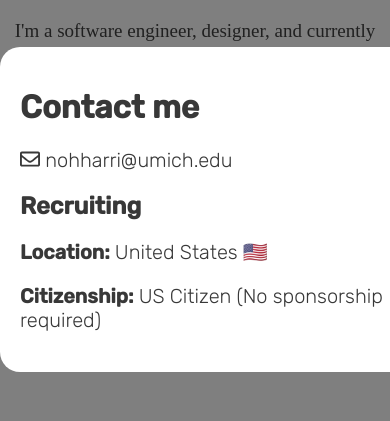
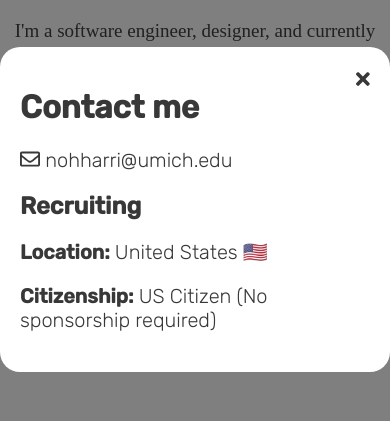
Before and after one commit to nohharri/harrisonnoh-new, a React (Create React App) app: page / in a window 390 px wide. Both pictures are taken after a click on the button "Contact me". Shown: the part 213-634 px from the top of the page. Built offline with nearby package versions, Linux system fonts and the light colour scheme; no server answers; a web font is replaced by a local one.

Commit message:
Fixed contact me popup from overflowing on mobile

```diff
--- a/src/App.js
+++ b/src/App.js
@@ -7,15 +7,6 @@ import Introduction from './containers/Introduction/Introduction';
 import './App.css';
 
 class App extends React.Component {
-
-  async getPhotos() {
-    //const res = await fetch('/api/photos');
-    //const photos = await res.json();
-  }
-
-  componentDidMount() {
-    this.getPhotos();
-  }
 
   render() {
     return (
--- a/src/components/Collage/Collage.module.scss
+++ b/src/components/Collage/Collage.module.scss
@@ -18,5 +18,6 @@
     background-size: cover;
     margin-left: 5px;
     margin-right: 5px;
+    border-radius: 20px;
     animation: fadeIn ease 2s;
 }
--- a/src/containers/Introduction/Introduction.js
+++ b/src/containers/Introduction/Introduction.js
@@ -21,6 +21,7 @@ export default class Introduction extends React.Component {
     // Doing a join here to avoid website scrapers.
     getContactPopup(close) {
         return (
+            <div className={styles.popupContainer}>
                 <div className={styles.popupContent}>
                     <div onClick={close} className={styles.cross}><FontAwesomeIcon icon={faTimes} /></div>
                     <h1>Contact me</h1>
@@ -28,6 +29,7 @@ export default class Introduction extends React.Component {
                     <h2>Recruiting</h2>
                     <p><strong>Location:</strong>&nbsp;United States 🇺🇸</p>
                     <p><strong>Citizenship:</strong> US Citizen (No sponsorship required)</p>
+                </div>
             </div>
         );
     }
--- a/src/containers/Introduction/Introduction.module.scss
+++ b/src/containers/Introduction/Introduction.module.scss
@@ -62,13 +62,14 @@
     }
   }
 
-.popupContent {
-    max-width: 400px;
-    min-width: 100%;
-    padding: 20px;
+.popupContainer {
     background-color: white;
     border-radius: 20px;
     animation: anvil 0.3s cubic-bezier(0.38, 0.1, 0.36, 0.9) forwards;
+}
+
+.popupContent {
+    padding: 20px;
 }
 
 .popupContent p {
@@ -88,3 +89,9 @@
     color: var(--pink);
     width: 50%;
 }
+
+@media only screen and (max-width: 600px) {
+    .popupContainer {
+      width: 100%;
+    }
+  }
```
Lines whose indentation alone changed are shown as unchanged.
